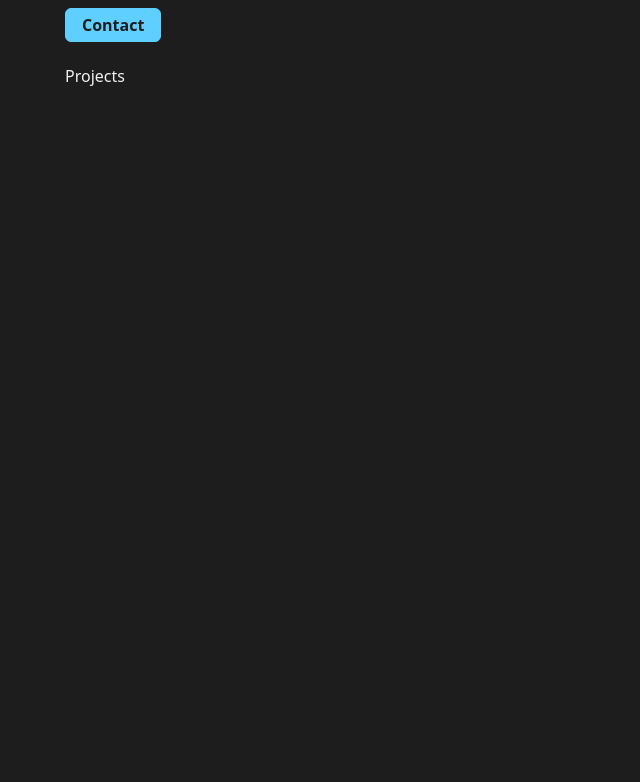
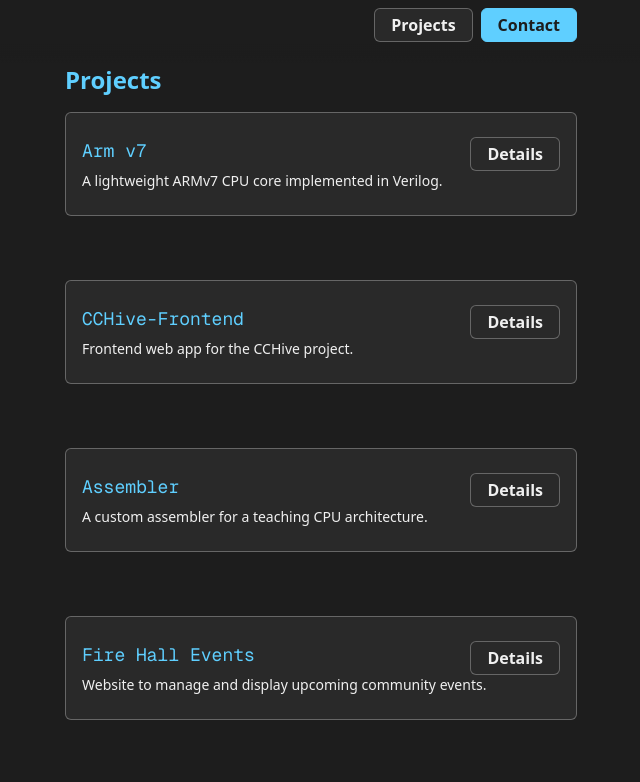
Before and after one commit to amrxt1/portfolio, a Next.js app: page /projects in a window 1280 px wide. Shown: the top 782 px of the page, without its empty margins (319-959 px from the left). Built offline with nearby package versions, Linux system fonts and the light colour scheme.

Commit message:
Create /projects/page.js

```diff
--- a/src/app/layout.js
+++ b/src/app/layout.js
@@ -13,8 +13,8 @@ const geistMono = Geist_Mono({
 });
 
 export const metadata = {
-    title: "Hello World",
-    description: "SSR hello world",
+  title: "amritveer singh",
+  description: "amritveer singh portfolio website",
   icons: {
     icon: "/icon.svg",
   },
@@ -24,7 +24,7 @@ export default function RootLayout({ children }) {
   return (
     <html lang="en">
       <body
-                className={`${geistSans.variable} ${geistMono.variable} antialiased`}
+        className={`${geistSans.variable} ${geistMono.variable} min-h-screen antialiased select-none`}
       >
         <Header />
         {children}
--- a/src/app/projects/page.js
+++ b/src/app/projects/page.js
@@ -1,7 +1,18 @@
 import Container from "@/components/layout/Container";
+import projectsData from "@/data/projectsData";
+import ProjectCard from "@/components/projects/ProjectCard";
 
 const Projects = () => {
-  return <Container>Projects</Container>;
+  return (
+    <Container>
+      <h1 className="text-primary mb-4 text-2xl font-bold">Projects</h1>
+      <div className="space-y-16">
+        {projectsData.map((p, i) => (
+          <ProjectCard key={i} project={p} />
+        ))}
+      </div>
+    </Container>
+  );
 };
 
 export default Projects;
--- a/src/components/home/AboutMe.jsx
+++ b/src/components/home/AboutMe.jsx
@@ -7,12 +7,14 @@ const AboutMe = () => {
       <h1 className="text-primary mb-4 text-center text-2xl font-bold">
         About
       </h1>
+      <div className="select-text">
         <p>
-                Lorem ipsum dolor sit amet consectetur adipisicing elit. Quis
-                soluta doloribus assumenda! Tempora itaque est, similique
-                explicabo ullam molestias quidem debitis. Atque quis quisquam
-                ipsa maxime iste obcaecati inventore ipsum.
+          Lorem ipsum dolor sit amet consectetur adipisicing elit. Quis soluta
+          doloribus assumenda! Tempora itaque est, similique explicabo ullam
+          molestias quidem debitis. Atque quis quisquam ipsa maxime iste
+          obcaecati inventore ipsum.
         </p>
+      </div>
     </Container>
   );
 };
--- a/src/components/layout/Header.jsx
+++ b/src/components/layout/Header.jsx
@@ -4,12 +4,15 @@ import Link from "next/link";
 
 const Header = () => {
   return (
-    <div className="sticky top-0 w-full">
+    <div className="sticky top-0 z-50 w-full">
       <Container className="bg-background">
-        <nav className="pt-2 pb-0.5">
-          <Button primary>
-            <Link href={"/"}>Contact</Link>
-          </Button>
+        <nav className="flex justify-end gap-2 pt-2 pb-0.5">
+          <Link href={"/projects"}>
+            <Button tertiary>Projects</Button>
+          </Link>
+          <Link href={"/"}>
+            <Button primary>Contact</Button>
+          </Link>
         </nav>
       </Container>
       <div className="to-background h-5 w-full bg-gradient-to-t from-transparent" />
--- /dev/null
+++ b/src/components/projects/ProjectCard.jsx
@@ -0,0 +1,23 @@
+import Card from "@/components/ui/Card";
+import Button from "@/components/ui/Button";
+
+import Link from "next/link";
+
+const ProjectCard = ({ project }) => {
+  const { title = "", desc = "", slug = "" } = project;
+  return (
+    <Card>
+      <div className="flex">
+        <h1 className="text-primary flex-1 font-mono text-lg">{title}</h1>
+        <div className="flex gap-2">
+          <Link href={`/projects/${slug}`}>
+            <Button tertiary>Details</Button>
+          </Link>
+        </div>
+      </div>
+      <p className="text-sm">{desc}</p>
+    </Card>
+  );
+};
+
+export default ProjectCard;
--- /dev/null
+++ b/src/data/projectsData.js
@@ -0,0 +1,150 @@
+const projectsData = [
+  {
+    id: 1,
+    slug: "armv7",
+    title: "Arm v7",
+    desc: "A lightweight ARMv7 CPU core implemented in Verilog.",
+    images: ["/project-images/armv7/pc.png"],
+    techUsed: ["verilog"],
+    features: [
+      "Implements instruction fetch, decode, and ALU pipeline",
+      "Supports a subset of ARM instructions",
+      "Simulated in ModelSim",
+    ],
+    details:
+      "Built for a computer architecture course. The CPU supports a subset of ARM instructions and was verified against test benches.",
+    repo: "armv7",
+    preview: "https://armv7.vercel.app",
+  },
+  {
+    id: 2,
+    slug: "cchive",
+    title: "CCHive-Frontend",
+    desc: "Frontend web app for the CCHive project.",
+    images: ["/project-images/cchive/join.png"],
+    techUsed: ["js"],
+    features: [
+      "Single Page App built with React",
+      "Responsive project dashboards",
+      "Real-time messaging UI",
+    ],
+    details:
+      "Built with React and Tailwind. Integrates with the backend to provide a smooth student collaboration experience.",
+    repo: "cchive_frontend",
+    preview: "https://cchive.vercel.app",
+  },
+  {
+    id: 3,
+    slug: "assembler",
+    title: "Assembler",
+    desc: "A custom assembler for a teaching CPU architecture.",
+    techUsed: ["asm"],
+    images: ["/project-images/assembler/assembler.png"],
+    features: [
+      "Parses custom assembly language",
+      "Supports labels and pseudo-ops",
+      "Outputs machine code",
+    ],
+    details:
+      "Assembler toolchain written for a course CPU simulator, providing human-readable to binary translation.",
+    repo: "armv7/tree/main/asm",
+  },
+  {
+    id: 4,
+    slug: "fire-hall-events",
+    title: "Fire Hall Events",
+    desc: "Website to manage and display upcoming community events.",
+    techUsed: ["js"],
+    images: ["/project-images/fire-hall-events/hero.png"],
+    features: [
+      "Interactive event calendar",
+      "RSVP system",
+      "Admin panel for event management",
+    ],
+    details:
+      "Built with React and Firebase. Designed for a local fire hall to organize and publish community events.",
+    repo: "fire-hall-events",
+    preview: "https://fire-hall-events.vercel.app",
+  },
+  {
+    id: 5,
+    slug: "quickmove",
+    title: "QuickMove Solutions",
+    desc: "Logistics and moving services booking platform.",
+    techUsed: ["js"],
+    images: ["/project-images/quickmove/hero.png"],
+    features: [
+      "Booking system for moving services",
+      "Cost estimation calculator",
+      "Live chat with service providers",
+    ],
+    details:
+      "MERN stack app connecting customers with moving crews, featuring real-time updates.",
+    repo: "junk-removal-demo",
+    preview: "https://junk-removal-demo.vercel.app",
+  },
+  {
+    id: 6,
+    slug: "shiftbot",
+    title: "shiftBOT",
+    desc: "A scheduling assistant bot for shift-based jobs.",
+    techUsed: ["python"],
+    images: ["/project-images/shiftbot/demo.png"],
+    features: [
+      "Generates optimal shift rotations",
+      "Conflict resolution algorithm",
+      "Automatic reminders",
+    ],
+    details:
+      "Written in Python with scheduling algorithms to minimize conflicts and ensure fairness.",
+    repo: "shiftBOT",
+  },
+  {
+    id: 7,
+    slug: "applications-bot",
+    title: "Applications BOT",
+    desc: "Discord bot for handling internship applications.",
+    techUsed: ["python"],
+    features: [
+      "Collects and validates form submissions",
+      "Automated replies to applicants",
+      "Exports data to CSV",
+    ],
+    details:
+      "Built with discord.py. Simplified application intake for a student club.",
+    repo: "amazon-jobs-bot",
+  },
+  {
+    id: 8,
+    slug: "rails-social",
+    title: "Project: Facebook",
+    desc: "Recreation of early Facebook features for learning purposes.",
+    techUsed: ["ruby"],
+    features: [
+      "Profiles with friend requests",
+      "Posting and commenting system",
+      "Basic news feed",
+    ],
+    details:
+      "Ruby on Rails project mimicking early Facebook core features. Built to practice scalable app design.",
+    repo: "project_facebook",
+    preview: "https://project-facebook.fly.dev/",
+  },
+  {
+    id: 9,
+    slug: "cs120",
+    title: "CS-120",
+    desc: "Collection of course projects for CS-120.",
+    techUsed: ["python"],
+    features: [
+      "Sorting algorithm implementations",
+      "Search algorithms",
+      "Simulation models",
+    ],
+    details:
+      "Assignments covering core algorithms and data structures, packaged into one repo.",
+    repo: "csci-120",
+  },
+];
+
+export default projectsData;
```
Also changed, not shown: 1 other file (tests, documents, lock files or other folders). Lines whose indentation alone changed are shown as unchanged.
